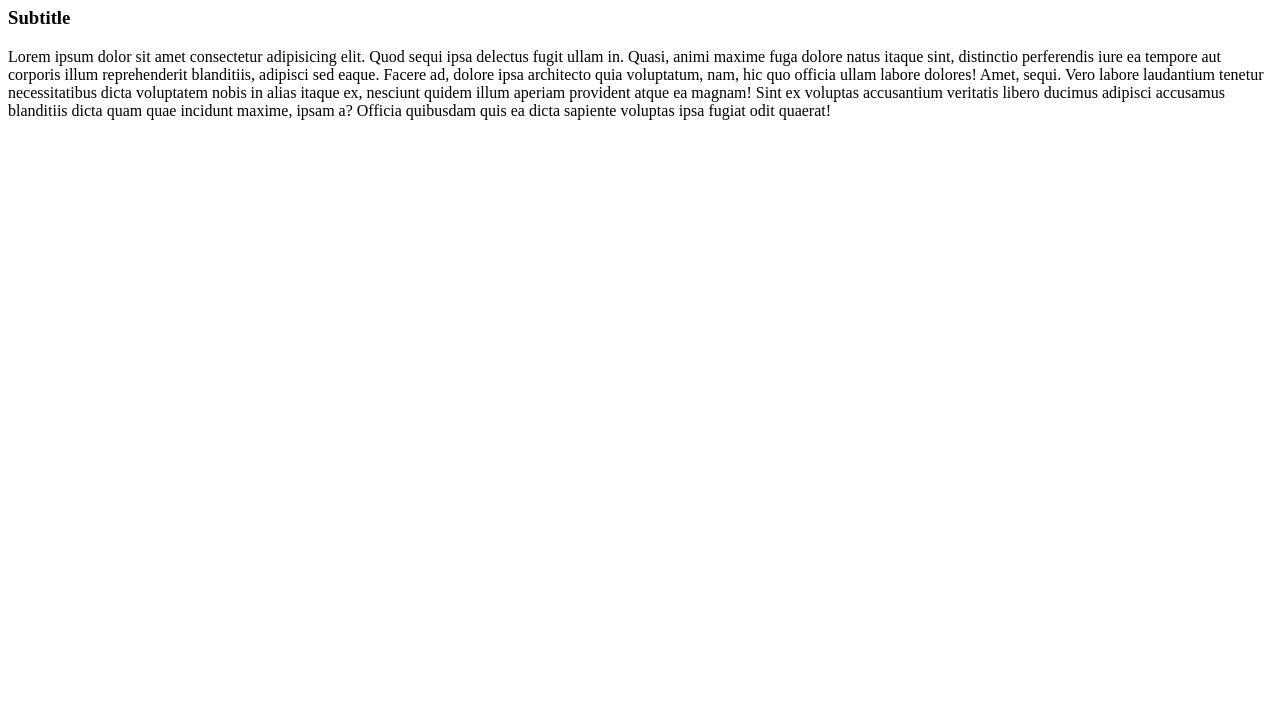
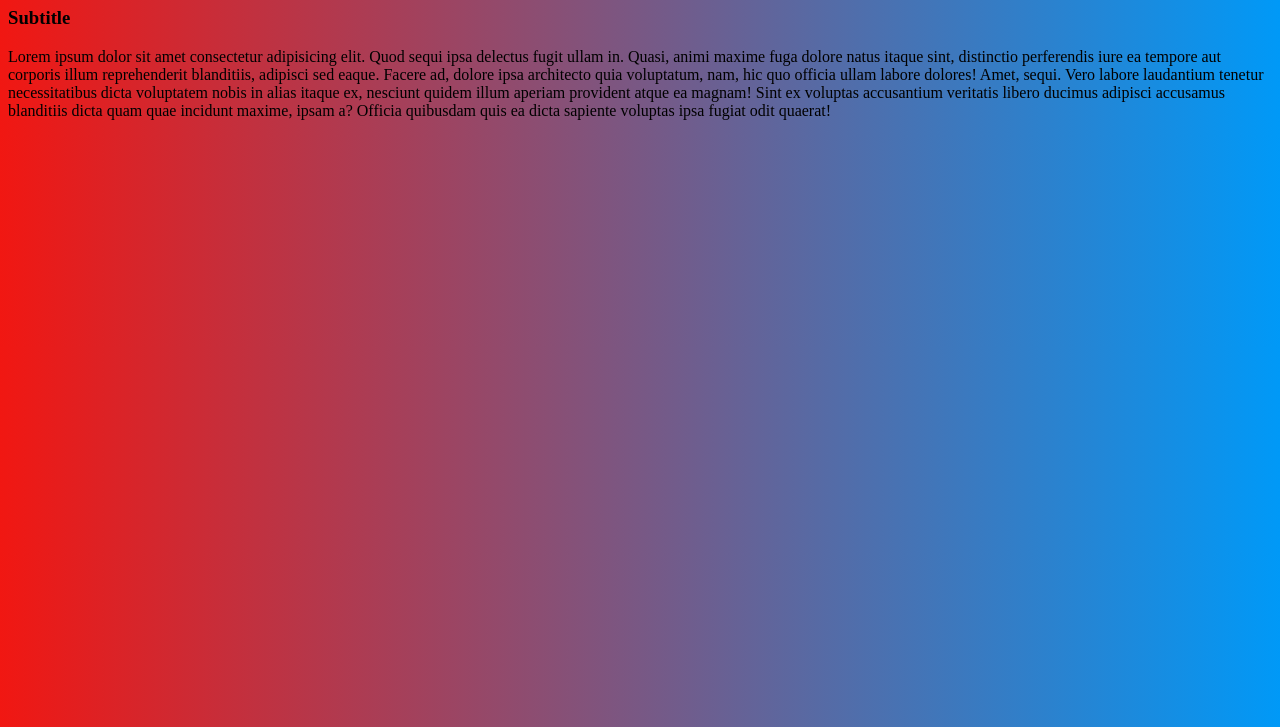
Before and after one commit to jairdevl/alpha-systems-engineering, a plain HTML site: page index.html in a window 1280 px wide. Shown: the part 73-800 px from the top of the page. Drawn offline with Linux system fonts and the light colour scheme.

Commit message:
Style main

```diff
--- a/index.html
+++ b/index.html
@@ -1,13 +1,33 @@
 <!DOCTYPE html>
 <html lang="en">
+
 <head>
     <meta charset="UTF-8">
     <meta name="viewport" content="width=device-width, initial-scale=1.0">
     <title>Web Fazt</title>
+    <style>
+        body {
+            background: #0099F7;
+            /* fallback for old browsers */
+            background: -webkit-linear-gradient(to right, #F11712, #0099F7);
+            /* Chrome 10-25, Safari 5.1-6 */
+            background: linear-gradient(to right, #F11712, #0099F7);
+            /* W3C, IE 10+/ Edge, Firefox 16+, Chrome 26+, Opera 12+, Safari 7+ */
+        }
+    </style>
 </head>
-<body>
-    <center><h1>Welcome to my website</h1></center>
+<body">
+    <center>
+        <h1>Welcome to my website</h1>
+    </center>
     <h3>Subtitle</h3>
-    <p>Lorem ipsum dolor sit amet consectetur adipisicing elit. Quod sequi ipsa delectus fugit ullam in. Quasi, animi maxime fuga dolore natus itaque sint, distinctio perferendis iure ea tempore aut corporis illum reprehenderit blanditiis, adipisci sed eaque. Facere ad, dolore ipsa architecto quia voluptatum, nam, hic quo officia ullam labore dolores! Amet, sequi. Vero labore laudantium tenetur necessitatibus dicta voluptatem nobis in alias itaque ex, nesciunt quidem illum aperiam provident atque ea magnam! Sint ex voluptas accusantium veritatis libero ducimus adipisci accusamus blanditiis dicta quam quae incidunt maxime, ipsam a? Officia quibusdam quis ea dicta sapiente voluptas ipsa fugiat odit quaerat!</p>
-</body>
+    <p>Lorem ipsum dolor sit amet consectetur adipisicing elit. Quod sequi ipsa delectus fugit ullam in. Quasi, animi
+        maxime fuga dolore natus itaque sint, distinctio perferendis iure ea tempore aut corporis illum reprehenderit
+        blanditiis, adipisci sed eaque. Facere ad, dolore ipsa architecto quia voluptatum, nam, hic quo officia ullam
+        labore dolores! Amet, sequi. Vero labore laudantium tenetur necessitatibus dicta voluptatem nobis in alias
+        itaque ex, nesciunt quidem illum aperiam provident atque ea magnam! Sint ex voluptas accusantium veritatis
+        libero ducimus adipisci accusamus blanditiis dicta quam quae incidunt maxime, ipsam a? Officia quibusdam quis ea
+        dicta sapiente voluptas ipsa fugiat odit quaerat!</p>
+    </body>
+
 </html>
```
